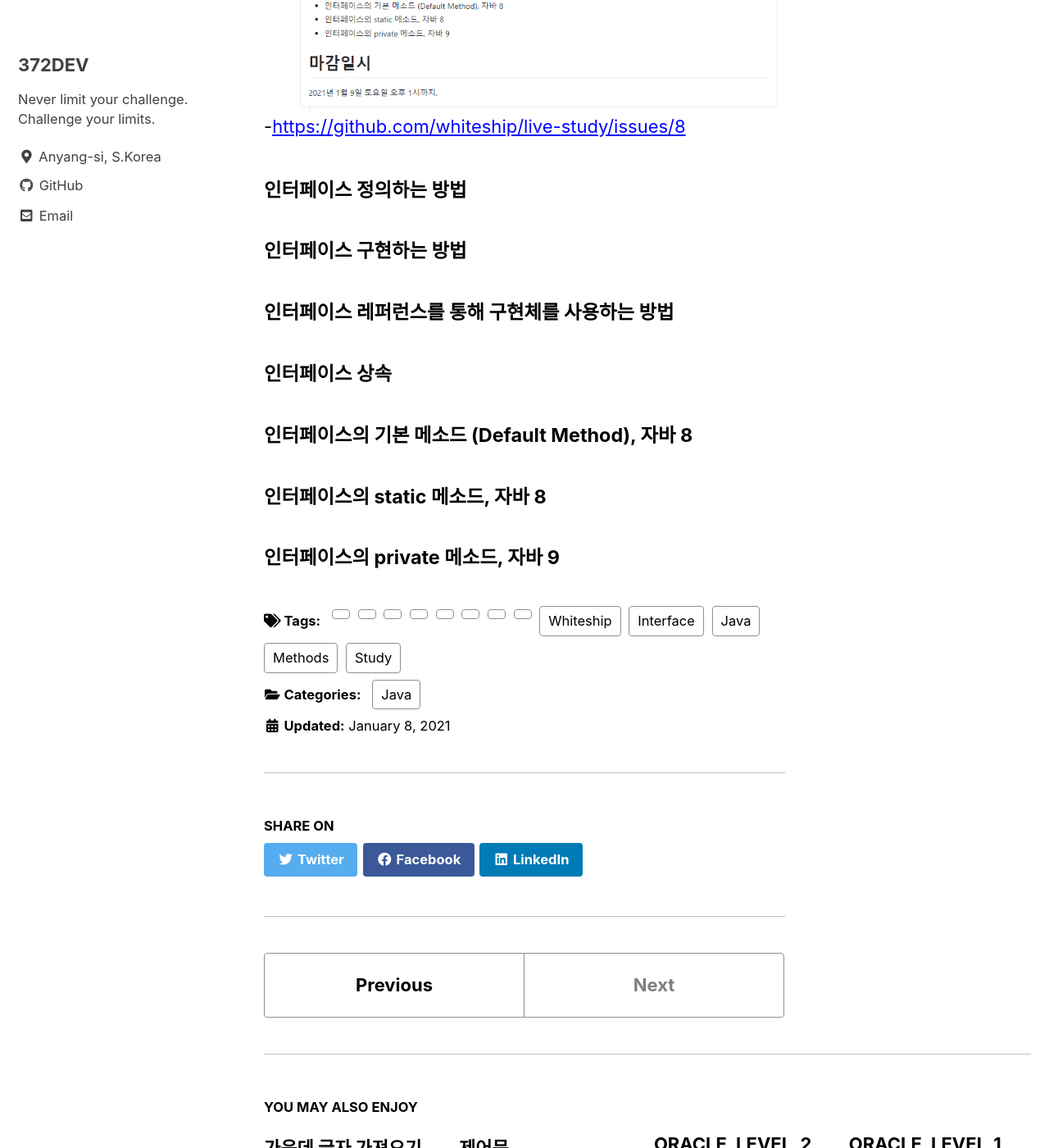
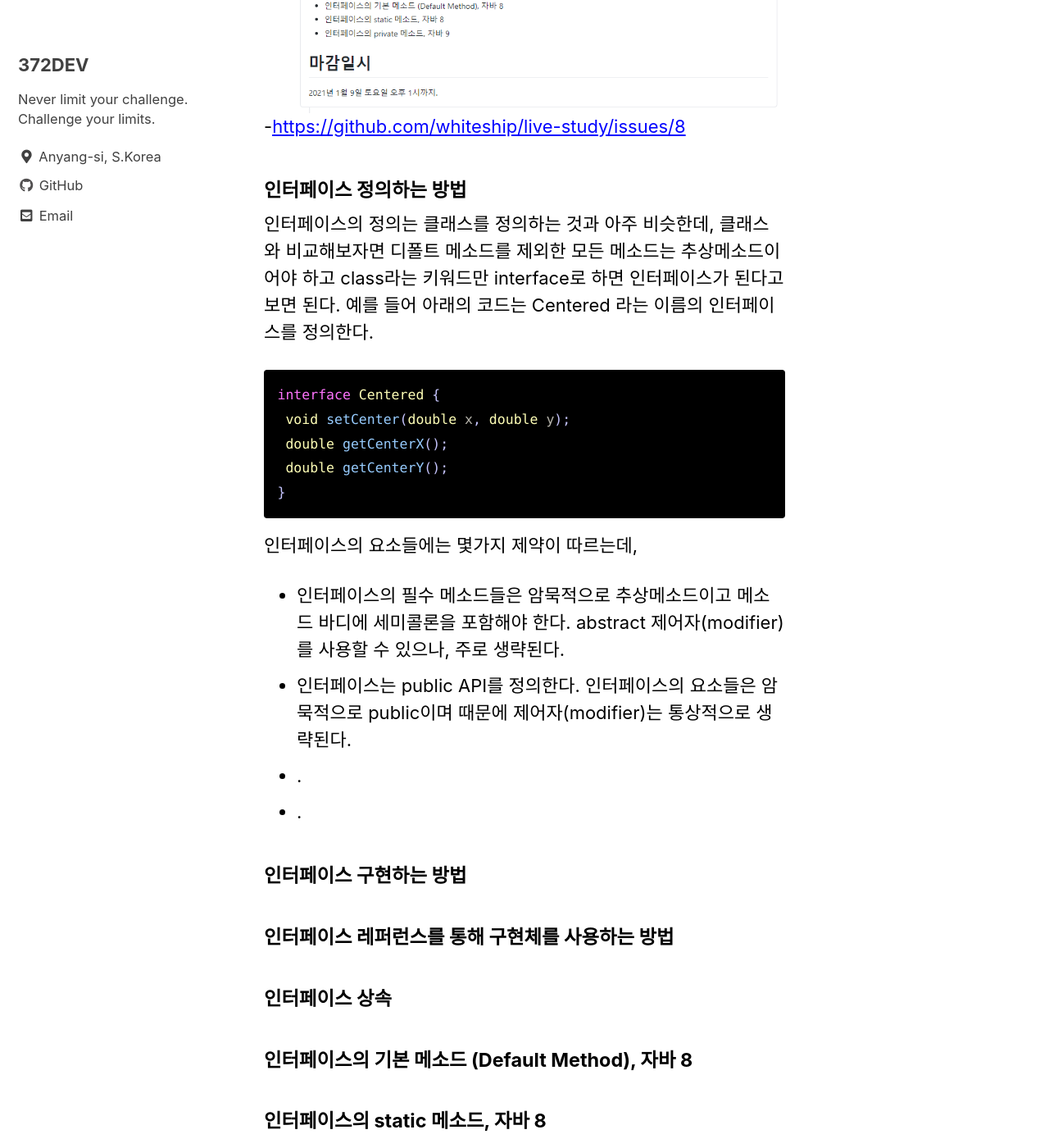
Before and after one commit to 372dev/372dev.github.io, a Jekyll site: the page built from _posts/2021-01-08-post19.md, in a window 1280 px wide and 1400 px high, scrolled down 657 px. Shown: the whole window at 82% size. Built offline with Jekyll 4.4.1, drawn with Linux system fonts in a browser that asks for light colours; cached includes are drawn as plain includes.

Commit message:
Update 2021-01-08-post19.md

````diff
--- a/_posts/2021-01-08-post19.md
+++ b/_posts/2021-01-08-post19.md
@@ -13,6 +13,23 @@ tags: Java, Study, Interface, Methods, Whiteship
 -[https://github.com/whiteship/live-study/issues/8](https://github.com/whiteship/live-study/issues/8)
 
 #### 인터페이스 정의하는 방법
+인터페이스의 정의는 클래스를 정의하는 것과 아주 비슷한데, 클래스와 비교해보자면 디폴트 메소드를 제외한 모든 메소드는 추상메소드이어야 하고 class라는 키워드만 interface로 하면 인터페이스가 된다고 보면 된다. 예를 들어 아래의 코드는 Centered 라는 이름의 인터페이스를 정의한다.
+
+```java
+interface Centered {
+ void setCenter(double x, double y);
+ double getCenterX();
+ double getCenterY();
+}
+```
+
+인터페이스의 요소들에는 몇가지 제약이 따르는데,
+
+* 인터페이스의 필수 메소드들은 암묵적으로 추상메소드이고 메소드 바디에 세미콜론을 포함해야 한다. abstract 제어자(modifier)를 사용할 수 있으나, 주로 생략된다.
+* 인터페이스는 public API를 정의한다. 인터페이스의 요소들은 암묵적으로 public이며 때문에 제어자(modifier)는 통상적으로 생략된다.
+* .
+* .
+
 
 #### 인터페이스 구현하는 방법
 
````
